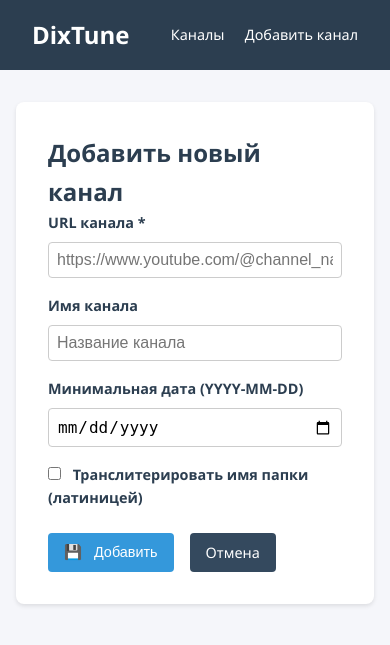
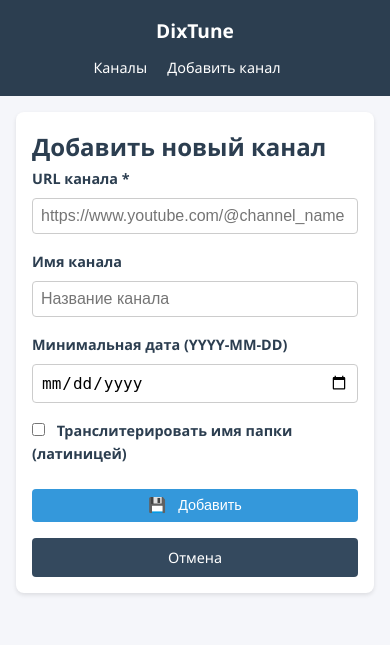
Before and after one commit to dneupokoev/dixtune, a Python web app: template app/templates/channel_form.html in a window 390 px wide. Shown: the top 645 px of the page. Run offline with Jinja, Linux system fonts and the light colour scheme; the template is opened without the code that fills it, so the values that code supplies are empty.

Commit message:
feat: добавить медиа-запросы для адаптивности интерфейса на мобильных устройствах

```diff
--- a/app/config.py
+++ b/app/config.py
@@ -28,6 +28,10 @@ DIXTUNE_PASSWORD = os.getenv("DIXTUNE_PASSWORD", "admin123")
 # Корневой путь для работы за прокси с подпутём
 DIXTUNE_ROOT_PATH = os.getenv("DIXTUNE_ROOT_PATH", "")
 
+# Настройки для обхода блокировок YouTube
+DIXTUNE_PROXY = os.getenv("DIXTUNE_PROXY", "")
+DIXTUNE_COOKIES = os.getenv("DIXTUNE_COOKIES", "")
+
 # Создаём папки при старте
 DATA_DIR.mkdir(parents=True, exist_ok=True)
 LOG_PATH.parent.mkdir(parents=True, exist_ok=True)
--- a/app/static/style.css
+++ b/app/static/style.css
@@ -207,3 +207,91 @@ tr:hover {
     padding: 2rem;
     color: #7f8c8d;
 }
+
+@media (max-width: 768px) {
+    /* Шапка */
+    header {
+        flex-direction: column;
+        gap: 0.5rem;
+        padding: 1rem;
+    }
+    header nav a {
+        margin-left: 0;
+        margin-right: 1rem;
+    }
+
+    /* Статус-бар */
+    .status-bar {
+        flex-direction: column;
+        gap: 0.75rem;
+    }
+    .status-item {
+        flex-direction: row;
+        justify-content: space-between;
+        align-items: center;
+    }
+
+    /* Кнопки действий */
+    .actions-bar {
+        flex-direction: column;
+        gap: 0.5rem;
+    }
+    .actions-bar .btn {
+        width: 100%;
+        text-align: center;
+    }
+
+    /* Таблица — горизонтальная прокрутка */
+    table {
+        display: block;
+        overflow-x: auto;
+        white-space: nowrap;
+    }
+    th, td {
+        padding: 0.5rem;
+        font-size: 0.85rem;
+    }
+
+    /* Форма */
+    .form-container {
+        padding: 1rem;
+        margin: 0 0.5rem;
+    }
+    .form-actions {
+        flex-direction: column;
+    }
+    .form-actions .btn {
+        width: 100%;
+        text-align: center;
+    }
+
+    /* Кнопки-иконки в таблице */
+    .action-buttons {
+        flex-direction: row;
+        gap: 0.25rem;
+    }
+    .btn-icon-only {
+        width: 32px;
+        height: 32px;
+        font-size: 1rem;
+    }
+
+    /* main — уменьшить отступы */
+    main {
+        margin: 1rem auto;
+        padding: 0 0.5rem;
+    }
+}
+
+@media (max-width: 480px) {
+    header h1 {
+        font-size: 1.2rem;
+    }
+    .status-value {
+        font-size: 1rem;
+    }
+    th, td {
+        padding: 0.4rem;
+        font-size: 0.8rem;
+    }
+}
```
Also changed, not shown: app/downloader.py (+8 -1 lines), docker-compose.yml (+13 -0 lines), 1 other file.
